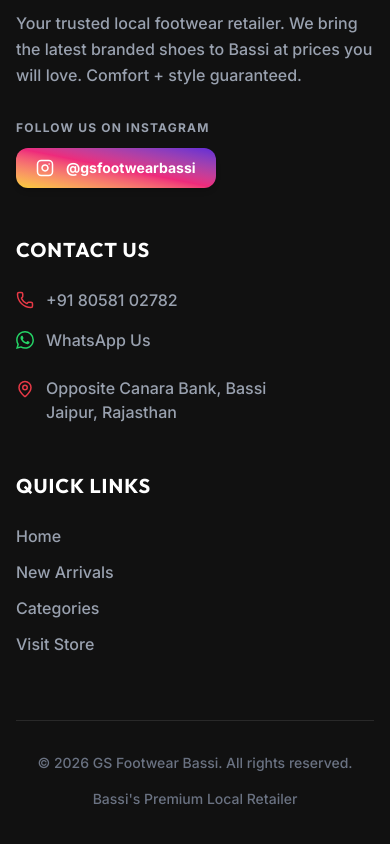
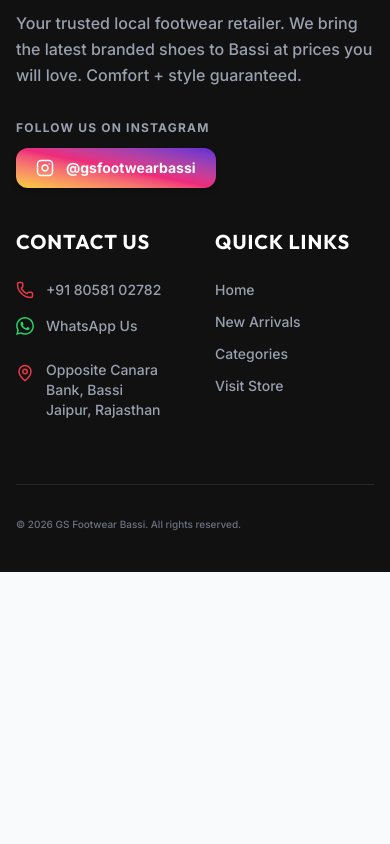
Before and after one commit to SagarSinghadiya/gs-footwear-bassi, a React (Vite) app: page /categories in a window 390 px wide. Shown: the part 1193-2037 px from the top of the page. After the commit the page ends 1765 px from the top, so only its background shows below. Built offline with nearby package versions, Linux system fonts and the light colour scheme; no server answers; the database is empty.

Commit message:
style: Upgrade Footer to align elements horizontally on mobile viewports

```diff
--- a/src/components/Footer.tsx
+++ b/src/components/Footer.tsx
@@ -5,9 +5,9 @@
   return (
     <footer className="bg-brand-black text-white pt-20 pb-10 border-t-8 border-brand-red">
       <div className="max-w-7xl mx-auto px-4 sm:px-8">
-        <div className="grid md:grid-cols-3 gap-12 mb-16">
+        <div className="grid grid-cols-2 md:grid-cols-3 gap-10 md:gap-12 mb-16">
 
-          <div className="flex flex-col gap-6">
+          <div className="flex flex-col gap-6 col-span-2 md:col-span-1">
              <div className="text-3xl font-heading font-black tracking-tighter uppercase text-white">
                GS Footwear <span className="text-brand-red">Bassi</span>
              </div>
@@ -28,27 +28,27 @@
              </div>
           </div>
 
-          <div className="flex flex-col gap-6">
+          <div className="flex flex-col gap-6 col-span-1">
             <h4 className="font-heading font-bold text-xl uppercase tracking-wider text-white">Contact Us</h4>
             <div className="flex flex-col gap-4 text-gray-400 font-medium">
-              <a href="tel:+918058102782" className="flex items-center gap-3 hover:text-brand-red transition-colors">
-                <Phone size={18} className="text-brand-red" />
-                +91 80581 02782
+              <a href="tel:+918058102782" className="flex items-center gap-3 hover:text-brand-red transition-colors text-sm sm:text-base">
+                <Phone size={18} className="text-brand-red shrink-0" />
+                <span className="truncate">+91 80581 02782</span>
               </a>
-              <a href="https://wa.me/918058102782" className="flex items-center gap-3 hover:text-brand-whatsapp transition-colors">
-                 <svg className="w-[18px] h-[18px] fill-current text-brand-whatsapp" viewBox="0 0 24 24" xmlns="http://www.w3.org/2000/svg"><path d="M17.472 14.382c-.297-.149-1.758-.867-2.03-.967-.273-.099-.471-.148-.67.15-.197.297-.767.966-.94 1.164-.173.199-.347.223-.644.075-.297-.15-1.255-.463-2.39-1.475-.883-.788-1.48-1.761-1.653-2.059-.173-.297-.018-.458.13-.606.134-.133.298-.347.446-.52.149-.174.198-.298.298-.497.099-.198.05-.371-.025-.52-.075-.149-.669-1.612-.916-2.207-.242-.579-.487-.5-.669-.51a12.8 12.8 0 0 0-.57-.01c-.198 0-.52.074-.792.372-.272.297-1.04 1.016-1.04 2.479 0 1.462 1.065 2.875 1.213 3.074.149.198 2.096 3.2 5.077 4.487.709.306 1.262.489 1.694.625.712.227 1.36.195 1.871.118.571-.085 1.758-.719 2.006-1.413.248-.694.248-1.289.173-1.413-.074-.124-.272-.198-.57-.347m-5.421 7.403h-.004a9.87 9.87 0 0 1-5.031-1.378l-.361-.214-3.741.982.998-3.648-.235-.374a9.86 9.86 0 0 1-1.51-5.26c.001-5.45 4.436-9.884 9.888-9.884 2.64 0 5.122 1.03 6.988 2.898a9.825 9.825 0 0 1 2.893 6.994c-.003 5.45-4.437 9.884-9.885 9.884m8.413-18.297A11.815 11.815 0 0 0 12.05 0C5.495 0 .16 5.335.157 11.892c0 2.096.547 4.142 1.588 5.945L.057 24l6.305-1.654a11.882 11.882 0 0 0 5.683 1.448h.005c6.554 0 11.89-5.335 11.893-11.893a11.821 11.821 0 0 0-3.48-8.413Z"/></svg>
-                WhatsApp Us
+              <a href="https://wa.me/918058102782" className="flex items-center gap-3 hover:text-brand-whatsapp transition-colors text-sm sm:text-base">
+                 <svg className="w-[18px] h-[18px] fill-current text-brand-whatsapp shrink-0" viewBox="0 0 24 24" xmlns="http://www.w3.org/2000/svg"><path d="M17.472 14.382c-.297-.149-1.758-.867-2.03-.967-.273-.099-.471-.148-.67.15-.197.297-.767.966-.94 1.164-.173.199-.347.223-.644.075-.297-.15-1.255-.463-2.39-1.475-.883-.788-1.48-1.761-1.653-2.059-.173-.297-.018-.458.13-.606.134-.133.298-.347.446-.52.149-.174.198-.298.298-.497.099-.198.05-.371-.025-.52-.075-.149-.669-1.612-.916-2.207-.242-.579-.487-.5-.669-.51a12.8 12.8 0 0 0-.57-.01c-.198 0-.52.074-.792.372-.272.297-1.04 1.016-1.04 2.479 0 1.462 1.065 2.875 1.213 3.074.149.198 2.096 3.2 5.077 4.487.709.306 1.262.489 1.694.625.712.227 1.36.195 1.871.118.571-.085 1.758-.719 2.006-1.413.248-.694.248-1.289.173-1.413-.074-.124-.272-.198-.57-.347m-5.421 7.403h-.004a9.87 9.87 0 0 1-5.031-1.378l-.361-.214-3.741.982.998-3.648-.235-.374a9.86 9.86 0 0 1-1.51-5.26c.001-5.45 4.436-9.884 9.888-9.884 2.64 0 5.122 1.03 6.988 2.898a9.825 9.825 0 0 1 2.893 6.994c-.003 5.45-4.437 9.884-9.885 9.884m8.413-18.297A11.815 11.815 0 0 0 12.05 0C5.495 0 .16 5.335.157 11.892c0 2.096.547 4.142 1.588 5.945L.057 24l6.305-1.654a11.882 11.882 0 0 0 5.683 1.448h.005c6.554 0 11.89-5.335 11.893-11.893a11.821 11.821 0 0 0-3.48-8.413Z"/></svg>
+                 <span>WhatsApp Us</span>
               </a>
-              <div className="flex items-start gap-3 mt-2">
+              <div className="flex items-start gap-3 mt-2 text-sm sm:text-base">
                 <MapPin size={18} className="text-brand-red shrink-0 mt-1" />
                 <p>Opposite Canara Bank, Bassi<br/>Jaipur, Rajasthan</p>
               </div>
             </div>
           </div>
 
-          <div className="flex flex-col gap-6">
+          <div className="flex flex-col gap-6 col-span-1">
             <h4 className="font-heading font-bold text-xl uppercase tracking-wider text-white">Quick Links</h4>
-            <div className="flex flex-col gap-3 text-gray-400 font-medium">
+            <div className="flex flex-col gap-3 text-gray-400 font-medium text-sm sm:text-base">
               <a href="/#home" className="hover:text-brand-red w-fit transition-colors">Home</a>
               <a href="/#new-arrivals" className="hover:text-brand-red w-fit transition-colors">New Arrivals</a>
               <Link to="/categories" className="hover:text-brand-red w-fit transition-colors">Categories</Link>
@@ -58,9 +58,9 @@
 
         </div>
 
-        <div className="border-t border-white/10 pt-8 flex flex-col md:flex-row items-center justify-between gap-4 text-gray-500 text-sm font-medium text-center md:text-left">
+        <div className="border-t border-white/10 pt-8 flex flex-row items-center justify-between gap-4 text-gray-500 text-[10px] sm:text-sm font-medium">
           <p>© {new Date().getFullYear()} GS Footwear Bassi. All rights reserved.</p>
-          <p>Bassi's Premium Local Retailer</p>
+          <p className="hidden xs:block">Bassi's Premium Retailer</p>
         </div>
       </div>
     </footer>
```
